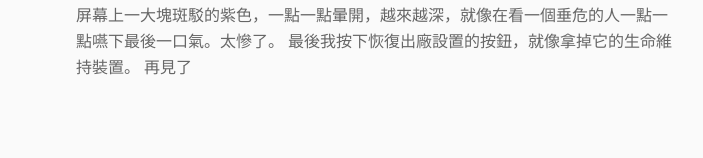
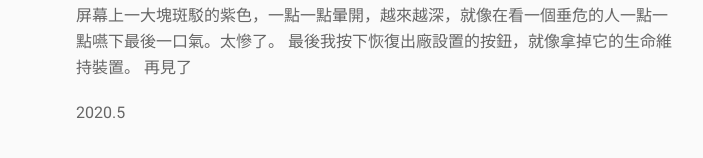
Before and after one commit to shjshldygw/littlepodcast, a Jekyll site: the page built from _posts/2020-05-11-告別一加3.md, in a window 1280 px wide. Shown: the part 209-367 px from the top of the page, without its empty margins (264-967 px from the left). Built offline with Jekyll 4.4.1, drawn with Linux system fonts in a browser that asks for light colours.

Commit message:
committed by cx

```diff
--- a/_includes/header.html
+++ b/_includes/header.html
@@ -1,6 +1,6 @@
 <header>
   <div class="logo">
-    <a href="{{ site.github.url }}/">{{ site.title }}</a>
+    <a href="">{{ site.title }}</a>
   </div>
   <nav>
     {% for item in site.data.settings.menu %}
--- a/_posts/2020-05-11-告別一加3.md
+++ b/_posts/2020-05-11-告別一加3.md
@@ -12,3 +12,5 @@ title: "今天給用了4年的一加3手機換電池"
 今天給用了4年的一加3手機換電池，屏幕被我弄裂了。電池換好，重新開機后，看着屏幕上一大塊斑駁的紫色，一點一點暈開，越來越深，就像在看一個垂危的人一點一點嚥下最後一口氣。太慘了。
 最後我按下恢復出廠設置的按鈕，就像拿掉它的生命維持裝置。
 再見了
+
+2020.5
```
